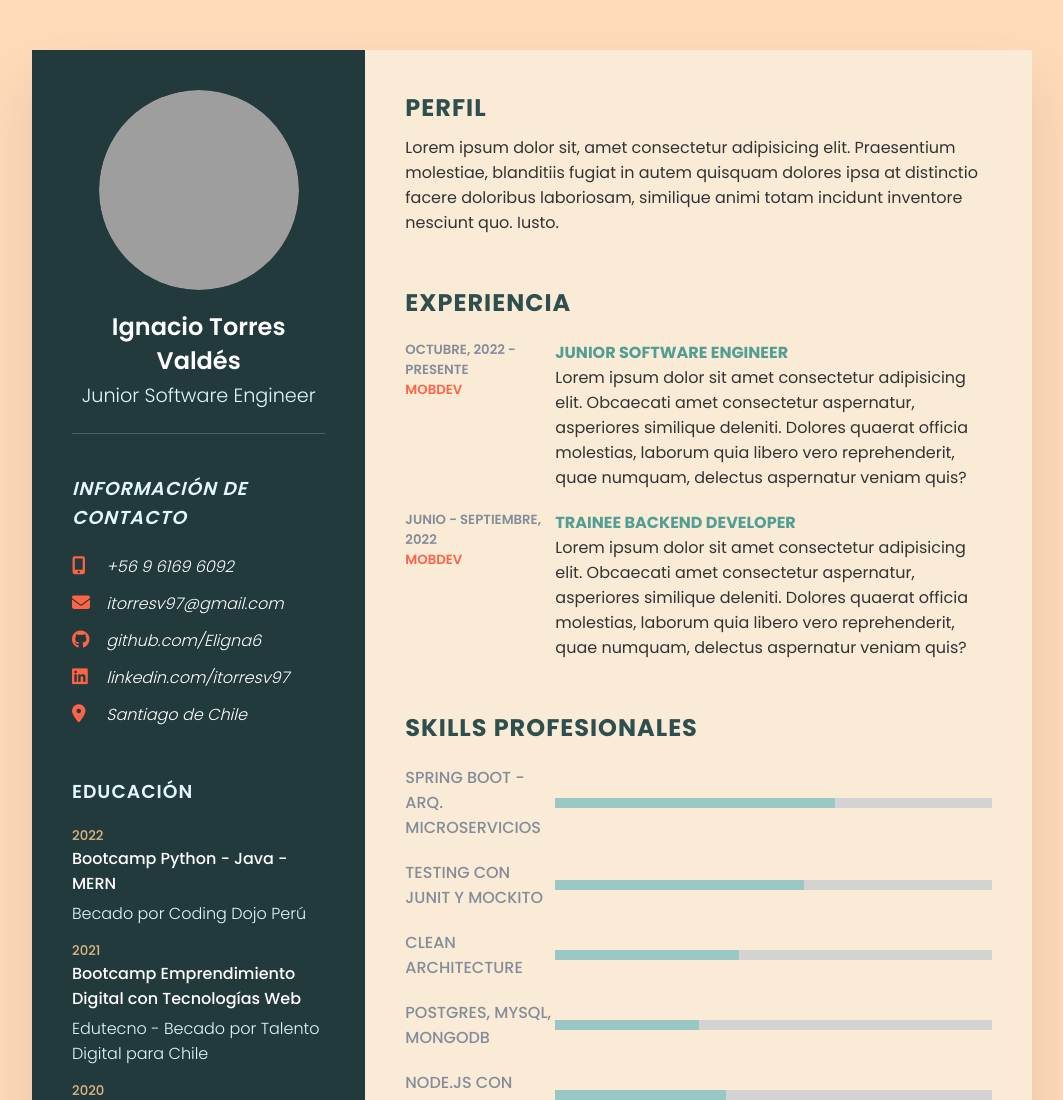
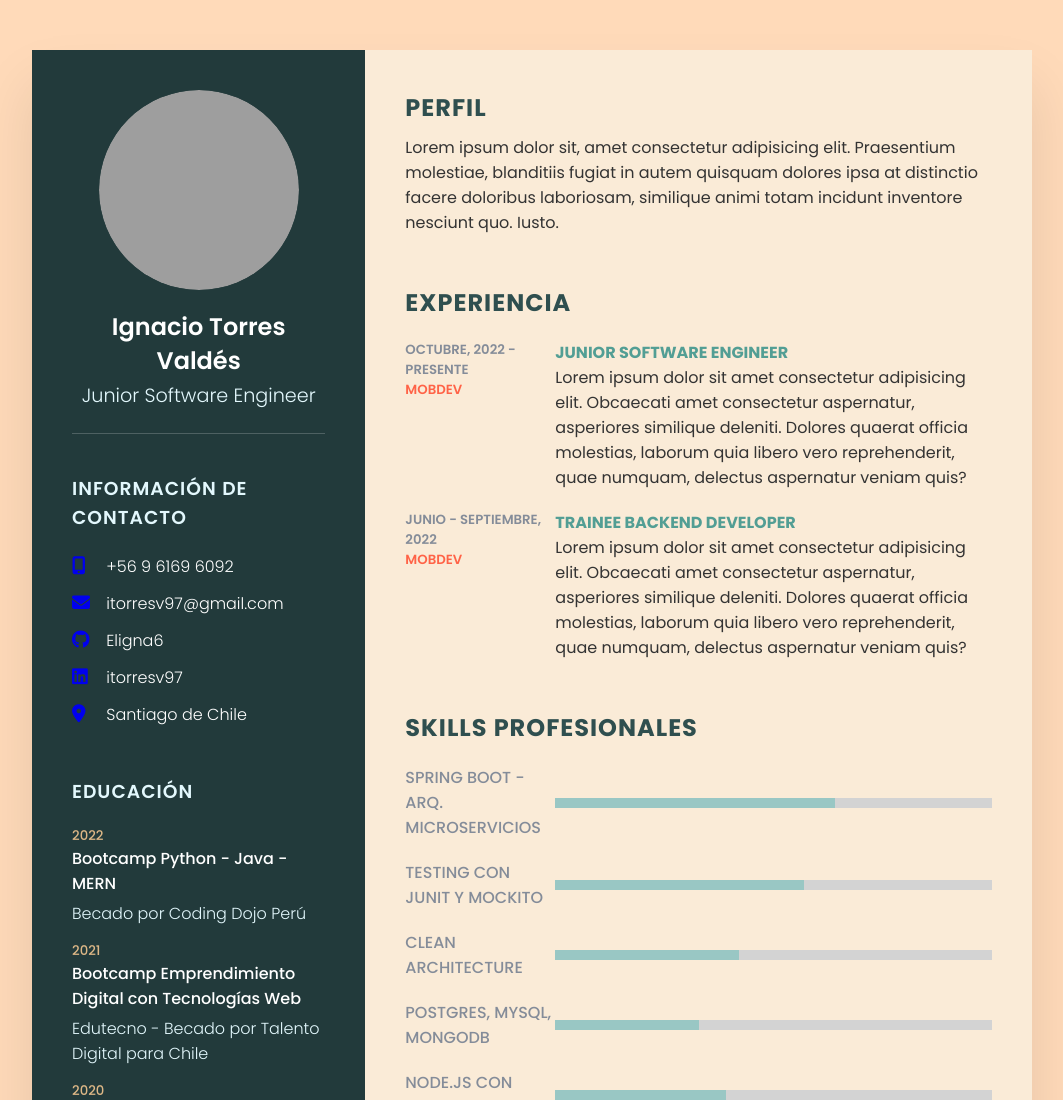
Before and after one commit to Eligna6/cv_html, a plain HTML site: page index.html in a window 1280 px wide. Shown: the top 1100 px of the page, without its empty margins (108-1171 px from the left). Drawn offline with Linux system fonts and the light colour scheme; grey boxes are pictures that could not be loaded.

Commit message:
agrega enlaces en iconos de contacto

```diff
--- a/index.html
+++ b/index.html
@@ -13,7 +13,6 @@
   </head>
   <body>
     <div class="container">
-
       <!-- LEFT SIDE -->
       <aside class="left_side">
         <!-- PROFILE PIC  -->
@@ -31,41 +30,45 @@
           </h2>
         </section>
         <!-- CONTACT INFORMATION  -->
-        <address class="contactInfo">
+        <article class="contactInfo">
           <h3 class="title">Información de contacto</h3>
           <ul>
             <li>
-              <span class="icon"
-                ><i class="fa fa-mobile" aria-hidden="true"></i
+              <span class="icon">
+                <a href="#"> <i class="fa fa-mobile" aria-hidden="true"></i></a
               ></span>
               <span class="text">+56 9 6169 6092</span>
             </li>
             <li>
-              <span class="icon"
-                ><i class="fa fa-envelope" aria-hidden="true"></i
+              <span class="icon">
+                <a href="mailto:itorresv97@gmail.com">
+                  <i class="fa fa-envelope" aria-hidden="true"></i> </a
               ></span>
               <span class="text">itorresv97@gmail.com</span>
             </li>
             <li>
-              <span class="icon"
-                ><i class="fa fa-github" aria-hidden="true"></i
+              <span class="icon">
+                <a href="https://github.com/Eligna6"
+                  ><i class="fa fa-github" aria-hidden="true"></i></a
               ></span>
-              <span class="text">github.com/Eligna6</span>
+              <span class="text">Eligna6</span>
             </li>
             <li>
-              <span class="icon"
-                ><i class="fa fa-linkedin-square" aria-hidden="true"></i
+              <span class="icon">
+                <a href="https://www.linkedin.com/in/itorresv97/">
+                  <i class="fa fa-linkedin-square" aria-hidden="true"></i></a
               ></span>
-              <span class="text">linkedin.com/itorresv97</span>
+              <span class="text">itorresv97</span>
             </li>
             <li>
-              <span class="icon"
-                ><i class="fa fa-map-marker" aria-hidden="true"></i
+              <span class="icon">
+                <a href="https://goo.gl/maps/dPfkUzdaqSxjsQJq9">
+                  <i class="fa fa-map-marker" aria-hidden="true"></i></a
               ></span>
               <span class="text">Santiago de Chile</span>
             </li>
           </ul>
-        </address>
+        </article>
         <!-- EDUCATION  -->
         <section class="contactInfo education">
           <h3 class="title">Educación</h3>
```
